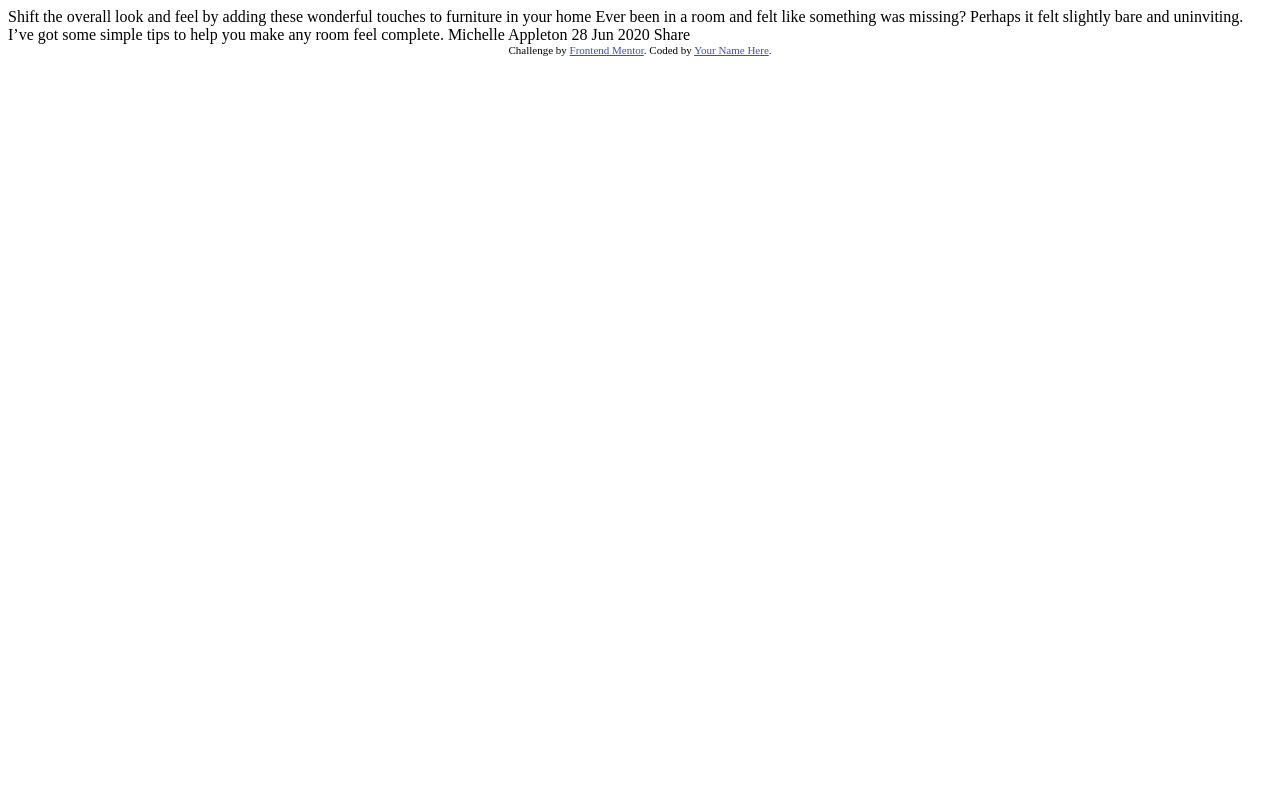
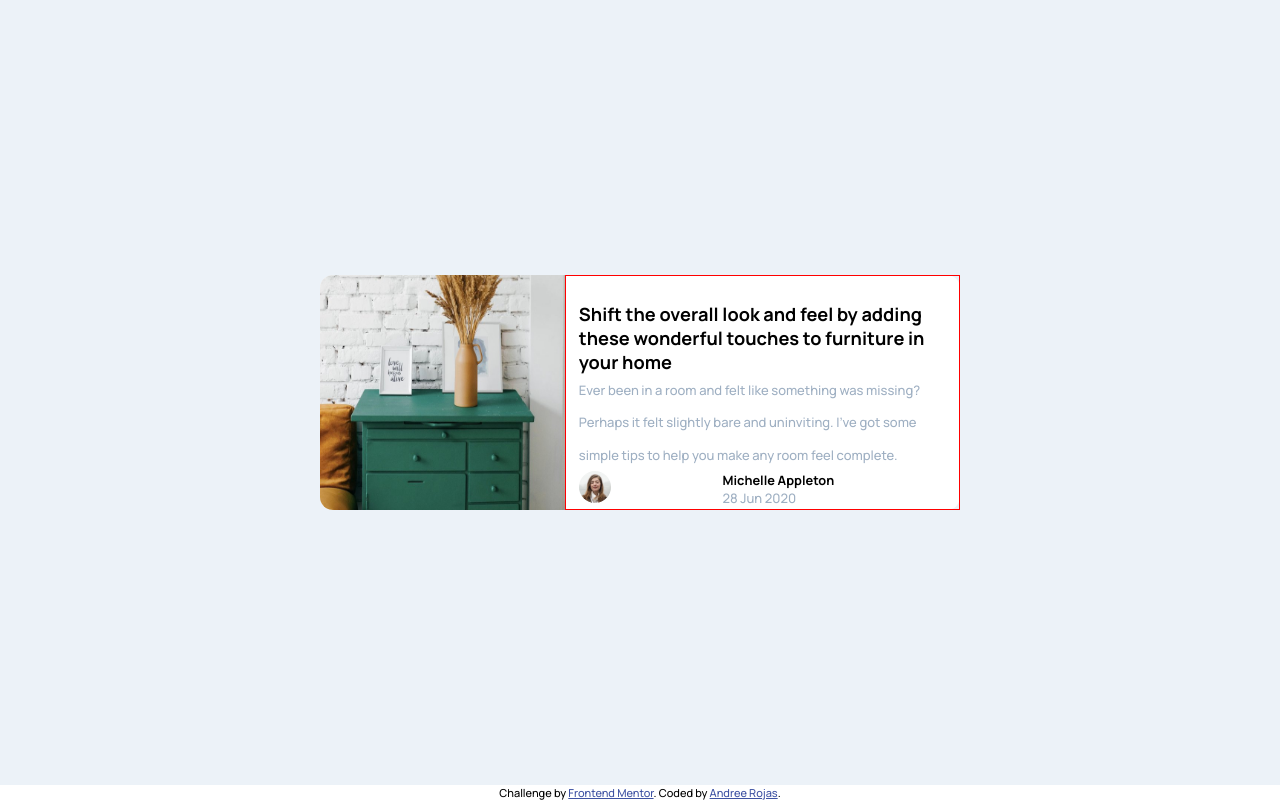
Before and after one commit to andreerojas/FrontEndMentor_Challenge_6, a plain HTML site: page index.html in a window 1280 px wide. Drawn offline with Linux system fonts and the light colour scheme.

Commit message:
added main elements

```diff
--- a/index.html
+++ b/index.html
@@ -1,36 +1,71 @@
 <!DOCTYPE html>
 <html lang="en">
+
 <head>
   <meta charset="UTF-8">
-  <meta name="viewport" content="width=device-width, initial-scale=1.0"> <!-- displays site properly based on user's device -->
-
+  <meta name="viewport" content="width=device-width, initial-scale=1.0">
+  <!-- displays site properly based on user's device -->
+  <link rel="preconnect" href="https://fonts.googleapis.com">
+  <link rel="preconnect" href="https://fonts.gstatic.com" crossorigin>
+  <link href="https://fonts.googleapis.com/css2?family=Manrope:wght@500;700&display=swap" rel="stylesheet">
   <link rel="icon" type="image/png" sizes="32x32" href="./images/favicon-32x32.png">
 
   <title>Frontend Mentor | Article preview component</title>
 
   <!-- Feel free to remove these styles or customise in your own stylesheet 👍 -->
   <style>
-    .attribution { font-size: 11px; text-align: center; }
-    .attribution a { color: hsl(228, 45%, 44%); }
+    .attribution {
+      font-size: 11px;
+      text-align: center;
+    }
+
+    .attribution a {
+      color: hsl(228, 45%, 44%);
+    }
   </style>
+  <link rel="stylesheet" href="styles.css">
 </head>
+
 <body>
+  <main>
+    <div class="card">
+      <div class="img-container">
+        <img src="images/drawers.jpg" alt="main image">
+      </div>
+      <div class="info-container">
+        <h1 class="relevant-text header">
+          Shift the overall look and feel by adding these wonderful
+          touches to furniture in your home
+        </h1>
+        <p class="normal-text main-content">
+          Ever been in a room and felt like something was missing? Perhaps
+          it felt slightly bare and uninviting. I’ve got some simple tips
+          to help you make any room feel complete.
+        </p>
+        <div class="contact-container">
+          <img src="images/avatar-michelle.jpg" alt="avatar image">
+          <span class="relevant-text">Michelle Appleton</span>
+          <span class="normal-text">28 Jun 2020</span>
+          <div class="share-container">
+            <span class="light-text">Share</span>
+            <img src="images/icon-facebook.svg" alt="facebook icon">
+            <img src="images/icon-twitter.svg" alt="twitter icon">
+            <img src="images/icon-pinterest.svg" alt="pinterest icon">
+            <button class="share-btn"><img src="images/icon-share.svg" alt=""></button>
+          </div>
+        </div>
 
-  Shift the overall look and feel by adding these wonderful
-  touches to furniture in your home
+      </div>
+    </div>
+  </main>
+  <footer class="attribution">
+    Challenge by <a href="https://www.frontendmentor.io?ref=challenge" target="_blank">Frontend Mentor</a>.
+    Coded by <a href="#">Andree Rojas</a>.
+  </footer>
 
-  Ever been in a room and felt like something was missing? Perhaps
-  it felt slightly bare and uninviting. I’ve got some simple tips
-  to help you make any room feel complete.
 
-  Michelle Appleton
-  28 Jun 2020
 
-  Share
+  <script src="app.js"></script>
+</body>
 
-  <div class="attribution">
-    Challenge by <a href="https://www.frontendmentor.io?ref=challenge" target="_blank">Frontend Mentor</a>.
-    Coded by <a href="#">Your Name Here</a>.
-  </div>
-</body>
 </html>
--- /dev/null
+++ b/styles.css
@@ -0,0 +1,114 @@
+body{
+    margin: 0;
+    font-size: 13px;
+    font-family: 'Manrope', sans-serif;
+    display: flex;
+    flex-direction: column;
+    justify-content: space-between;
+    height: 100vh;
+}
+
+main{
+    flex-grow: 1;
+    background-color: hsl(210, 46%, 95%);
+    display: flex;
+    justify-content: center;
+    align-items: center;
+}
+
+footer{
+    flex-grow: 0;
+}
+
+.card{
+    width: 90%;
+    height: 70%;
+    background-color: white;
+    display: flex;
+    flex-direction: column;
+    border-radius: 1em;
+}
+
+.img-container{
+    display: flex;
+    flex-direction: row;
+    flex: 1 1 40%;
+}
+.img-container img{
+    width: 100%;
+    max-height: 100%;
+    border-top-left-radius: 1em;
+    border-top-right-radius: 1em;
+    border-bottom-left-radius: 0;
+    border-bottom-right-radius: 0;
+}
+
+.info-container{
+    padding: 2em 1em;
+    flex: 1 1 60%;
+    border:1px solid red;
+    display: flex;
+    flex-direction: column;
+    justify-content: space-between;
+}
+
+.info-container .header{
+    font-size: 1.4em;
+    margin: 0;
+}
+
+.main-content{
+    line-height: 2.5em;
+}
+.relevant-text{
+    font-size: 0.8rem;
+    font-weight: 700;
+}
+
+.normal-text{
+    color: hsl(212, 23%, 69%);
+    font-size: 1em;
+    margin: 0;
+}
+.contact-container{
+    display: flex;
+    flex-direction: column;
+    flex-wrap: wrap;
+    height: 3rem;
+}
+
+.contact-container img{
+    height: 2rem;
+    width: 2rem;
+    border-radius: 50%;
+}
+
+.contact-container span{
+    display: inline-block;
+}
+.share-container{
+    display: none;
+}
+
+@media (min-width : 375px){
+    .card{
+        flex-direction: row;
+        width: 50%;
+        height: 30%;
+    }
+    .img-container{
+        flex-direction: column;
+
+    }
+
+    .img-container img{
+        border-top-left-radius: 1em;
+        border-top-right-radius: 0;
+        border-bottom-left-radius: 1em;
+        border-bottom-right-radius: 0;
+        height: 100%;
+    }
+    .main-content{
+        line-height: auto;
+    }
+}
```
Also changed, not shown: app.js (added).
